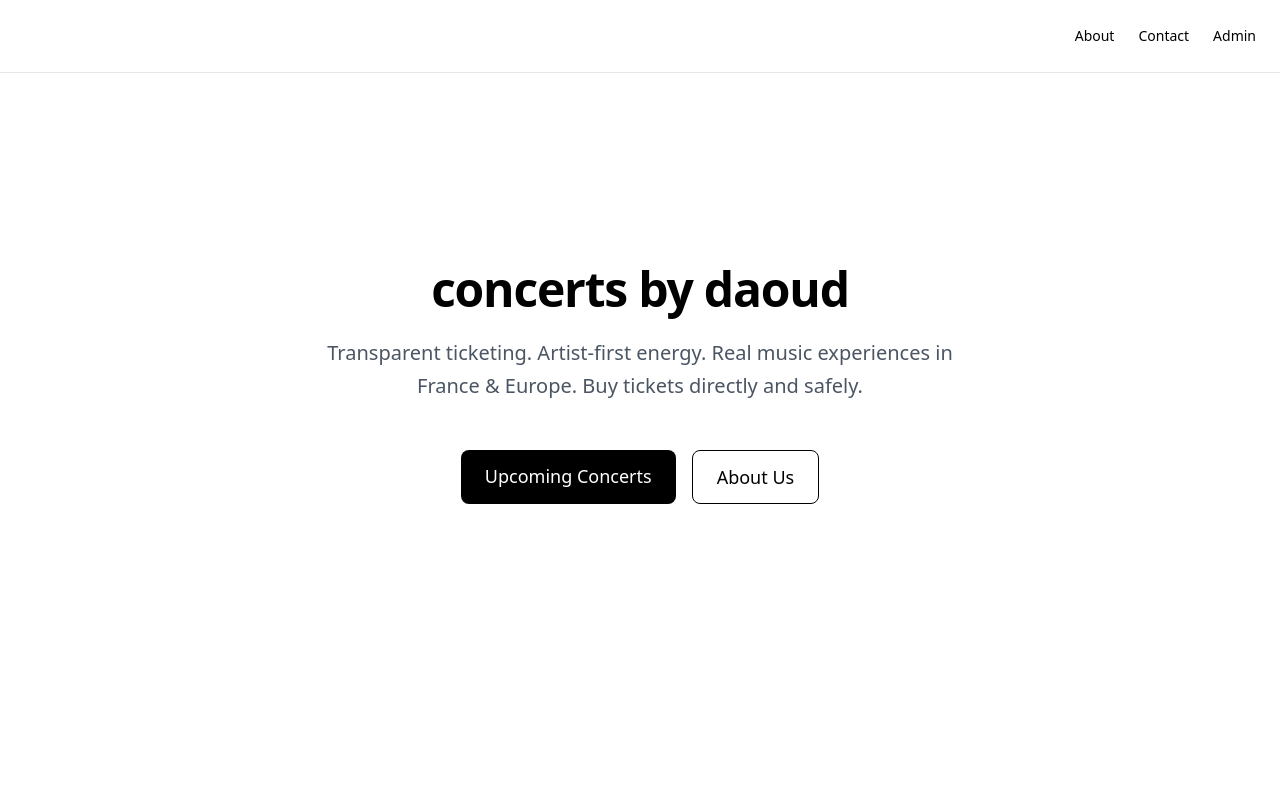
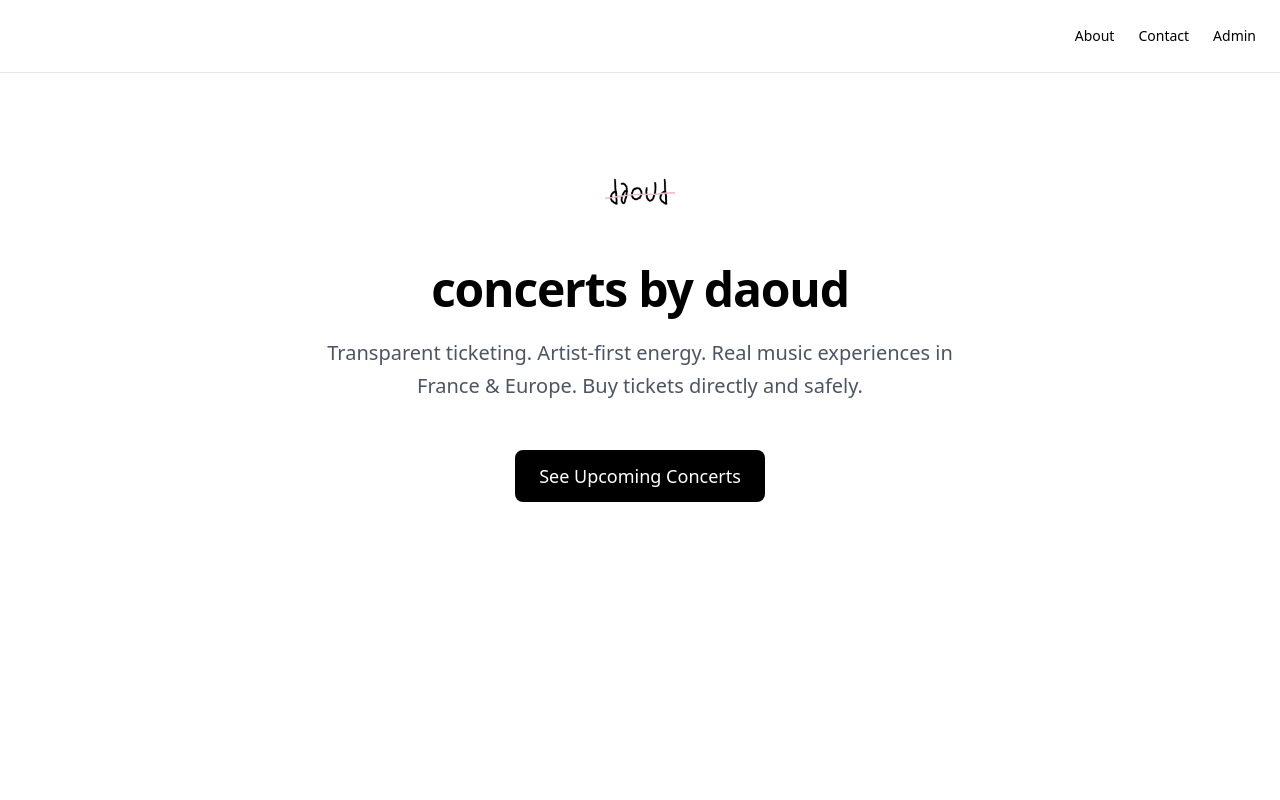
Before and after one commit to daoudmusic/ticketing, a Next.js app: page / in a window 1280 px wide. Shown: the top 800 px of the page. Built offline with nearby package versions, Linux system fonts and the light colour scheme.

Commit message:
Update HomePage.tsx

```diff
--- a/components/pages/HomePage.tsx
+++ b/components/pages/HomePage.tsx
@@ -1,9 +1,14 @@
+// Full multi-page concert ticketing site with top-tier performance, SEO, OG tags, and Meta Pixel
+
+// app/page.tsx – Home (Event Listing)
+import Link from "next/link";
+
 export default function HomePage() {
   return (
     <main className="min-h-screen bg-white px-6 py-20 text-black">
       <div className="max-w-5xl mx-auto text-center">
         <img
-          src="/daoud-logo.svg"
+          src="/logo.png"
           alt="daoud logo"
           className="h-20 mx-auto mb-8"
         />
@@ -16,18 +21,12 @@ export default function HomePage() {
         </p>
 
         <div className="flex justify-center gap-4 flex-wrap">
-          <a
-            href="#"
+          <Link
+            href="/events"
             className="bg-black text-white px-6 py-3 rounded-lg hover:bg-gray-800 transition text-lg"
           >
-            Upcoming Concerts
-          </a>
-          <a
-            href="/about"
-            className="text-black border border-black px-6 py-3 rounded-lg hover:bg-black hover:text-white transition text-lg"
-          >
-            About Us
-          </a>
+            See Upcoming Concerts
+          </Link>
         </div>
       </div>
     </main>
```
